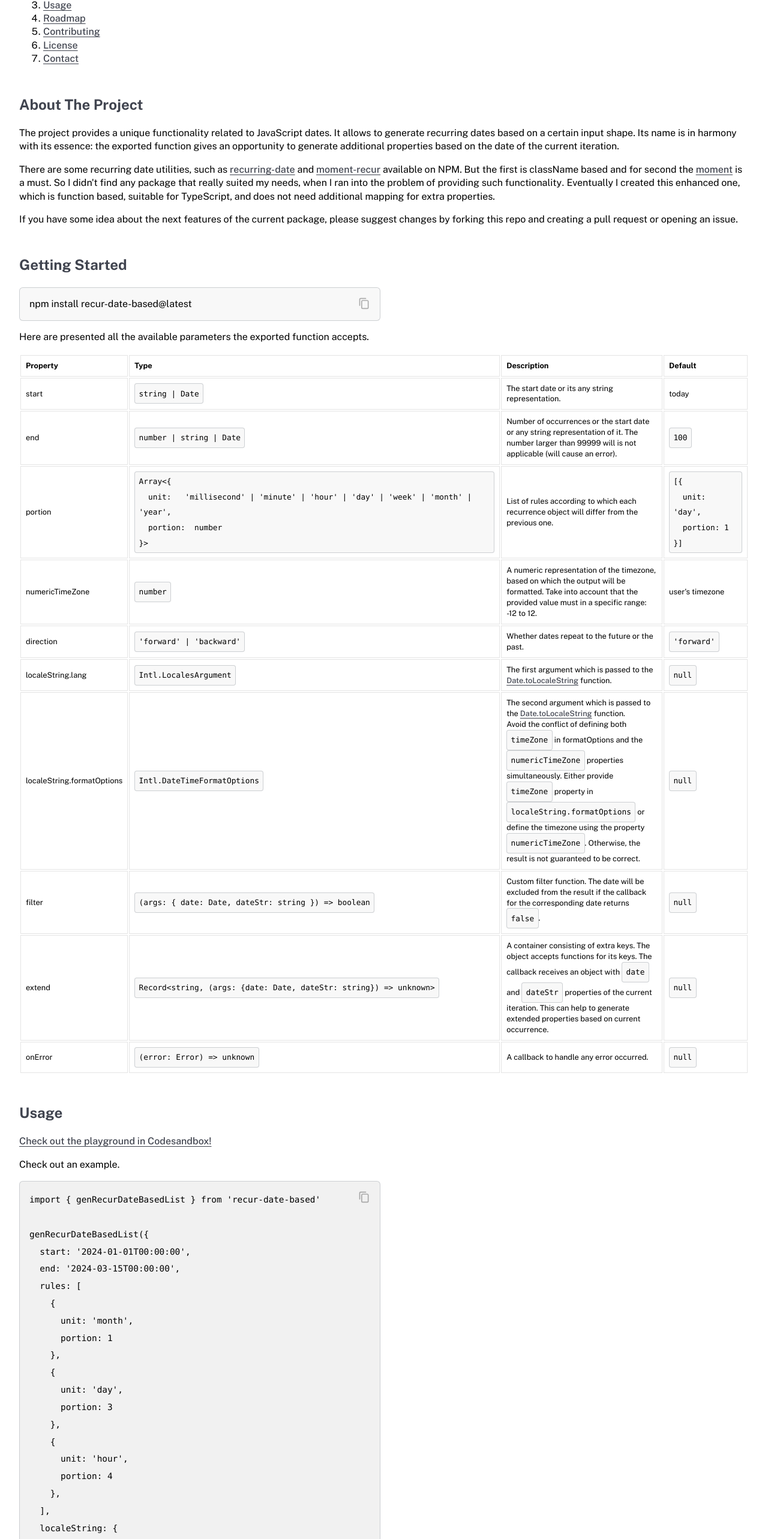
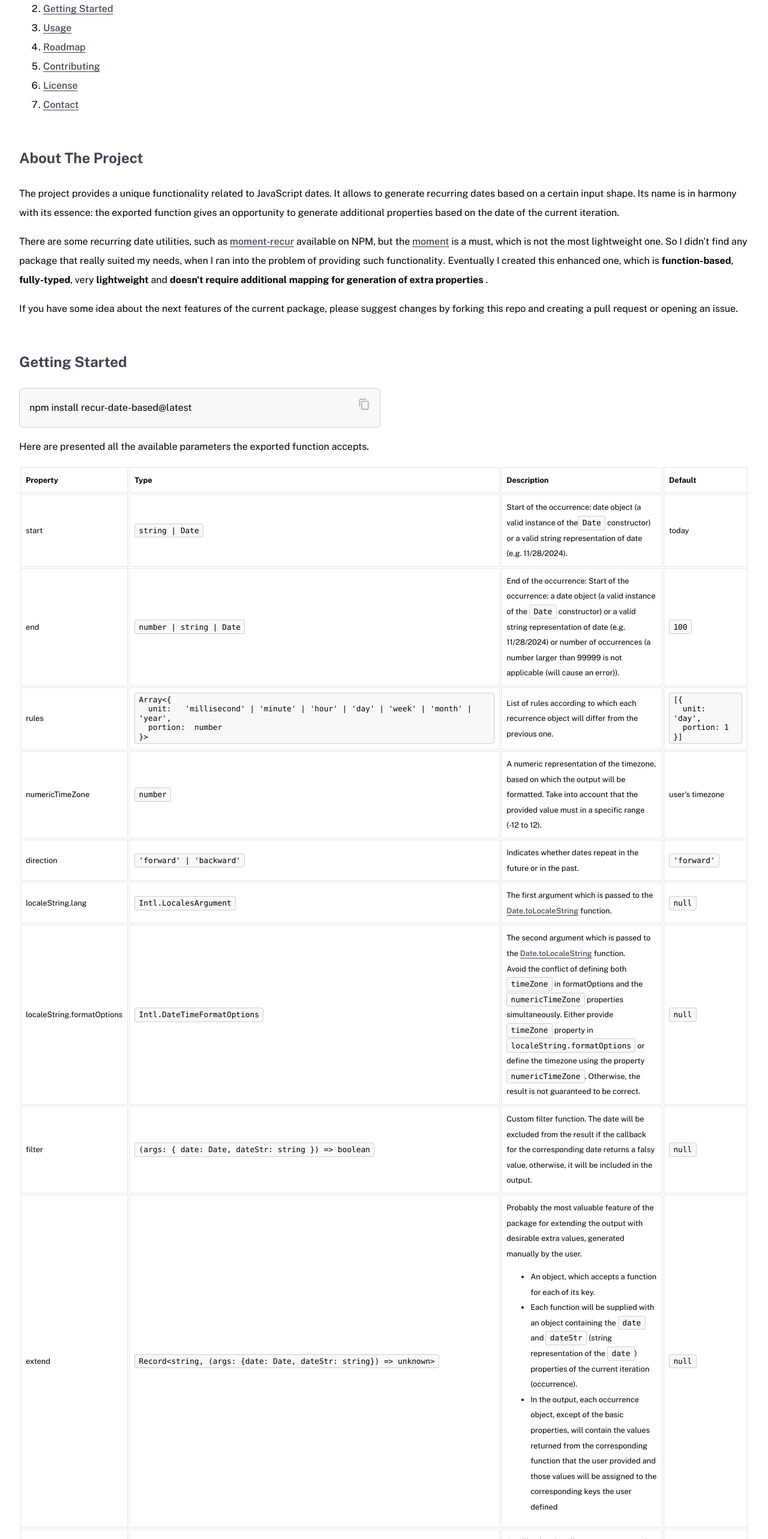
Before and after one commit to NavasardianMichael/recur-date-based-docs, a React (Create React App) app: page / in a window 1280 px wide. Shown: the part 220-2786 px from the top of the page at 60% size. Built offline with nearby package versions, Linux system fonts and the light colour scheme; a web font is replaced by a local one.

Commit message:
docs fixes

```diff
--- a/package.json
+++ b/package.json
@@ -1,6 +1,6 @@
 {
   "name": "recur-date-based-docs",
-  "version": "1.1.2",
+  "version": "1.1.3",
   "homepage": "https://NavasardianMichael.github.io/recur-date-based-docs",
   "private": true,
   "dependencies": {
--- a/src/app.module.css
+++ b/src/app.module.css
@@ -19,8 +19,8 @@
 
   @media only screen and (max-width: 600px) {
     & {
-        padding: .5rem 1rem;
-        text-wrap: balance;
+      padding: 0.5rem 1rem;
+      text-wrap: balance;
     }
   }
 
--- a/src/components/docs/main.tsx
+++ b/src/components/docs/main.tsx
@@ -11,30 +11,30 @@ export const Docs: FC<Props> = memo(() => {
         <summary>Table of Contents</summary>
         <ol>
           <li>
-            <a href='#about-the-project'>About The Project</a>
+            <a href="#about-the-project">About The Project</a>
           </li>
           <li>
-            <a href='#getting-started'>Getting Started</a>
+            <a href="#getting-started">Getting Started</a>
           </li>
           <li>
-            <a href='#usage'>Usage</a>
+            <a href="#usage">Usage</a>
           </li>
           <li>
-            <a href='#roadmap'>Roadmap</a>
+            <a href="#roadmap">Roadmap</a>
           </li>
           <li>
-            <a href='#contributing'>Contributing</a>
+            <a href="#contributing">Contributing</a>
           </li>
           <li>
-            <a href='#license'>License</a>
+            <a href="#license">License</a>
           </li>
           <li>
-            <a href='#contact'>Contact</a>
+            <a href="#contact">Contact</a>
           </li>
         </ol>
       </details>
 
-      <h2 id='about-the-project'>About The Project</h2>
+      <h2 id="about-the-project">About The Project</h2>
       <p>
         The project provides a unique functionality related to JavaScript dates.
         It allows to generate recurring dates based on a certain input shape.
@@ -45,41 +45,40 @@ export const Docs: FC<Props> = memo(() => {
       <p>
         There are some recurring date utilities, such as{" "}
         <a
-          target='_blank'
-          rel='noreferrer'
-          href='https://www.npmjs.com/package/recurring-date'
-        >
-          recurring-date
-        </a>{" "}
-        and{" "}
-        <a
-          target='_blank'
-          rel='noreferrer'
-          href='https://www.npmjs.com/package/moment-recur'
+          target="_blank"
+          rel="noreferrer"
+          href="https://www.npmjs.com/package/moment-recur"
         >
           moment-recur
         </a>{" "}
-        available on NPM. But the first is className based and for second the{" "}
+        available on NPM, but the{" "}
         <a
-          target='_blank'
-          rel='noreferrer'
-          href='https://www.npmjs.com/package/moment'
+          target="_blank"
+          rel="noreferrer"
+          href="https://www.npmjs.com/package/moment"
         >
           moment
         </a>{" "}
-        is a must. So I didn't find any package that really suited my needs,
-        when I ran into the problem of providing such functionality․ Eventually
-        I created this enhanced one, which is function based, suitable for
-        TypeScript, and does not need additional mapping for extra properties.
+        is a must, which is not the most lightweight one. So I didn't find any
+        package that really suited my needs, when I ran into the problem of
+        providing such functionality․ Eventually I created this enhanced one,
+        which is <b>function-based</b>, <b>fully-typed</b>, very{" "}
+        <b>lightweight</b> and{" "}
+        <b>
+          doesn't require additional mapping for generation of extra properties
+        </b>{" "}
+        .
       </p>
       <p>
         If you have some idea about the next features of the current package,
         please suggest changes by forking this repo and creating a pull request
         or opening an issue.
       </p>
-      <h2 id='getting-started'>Getting Started</h2>
+      <h2 id="getting-started">Getting Started</h2>
       <Copyable>
-        <div style={{ padding: "1rem" }}>npm install recur-date-based@latest</div>
+        <div style={{ padding: "1rem" }}>
+          npm install recur-date-based@latest
+        </div>
       </Copyable>
       <p>
         Here are presented all the available parameters the exported function
@@ -101,7 +100,11 @@ export const Docs: FC<Props> = memo(() => {
               <td>
                 <code>string | Date</code>
               </td>
-              <td>The start date or its any string representation.</td>
+              <td>
+                Start of the occurrence: date object (a valid instance of the
+                <code>Date</code> constructor) or a valid string representation
+                of date (e.g. 11/28/2024).
+              </td>
               <td>today</td>
             </tr>
             <tr>
@@ -110,39 +113,42 @@ export const Docs: FC<Props> = memo(() => {
                 <code>number | string | Date</code>
               </td>
               <td>
-                Number of occurrences or the start date or any string
-                representation of it. The number larger than 99999 will is not
-                applicable (will cause an error).
+                End of the occurrence: Start of the occurrence: a date object (a
+                valid instance of the <code>Date</code> constructor) or a valid
+                string representation of date (e.g. 11/28/2024) or number of
+                occurrences (a number larger than 99999 is not applicable (will
+                cause an error)).
               </td>
               <td>
                 <code>100</code>
               </td>
             </tr>
             <tr>
-              <td>portion</td>
-              <td style={{minWidth: 600}}>
+              <td>rules</td>
+              <td style={{ minWidth: 600 }}>
                 <code>
                   Array{`<{`}
-                    <br/>
-                      &emsp;&emsp;unit:
-                      &nbsp;
-                      'millisecond' | 'minute' | 'hour' | 'day' | 'week' | 'month' | 'year',
-                      <br/>
-                      &emsp;&emsp;portion:
-                      &nbsp;number
-                    <br/>
+                  <br />
+                  &emsp;&emsp;unit: &nbsp; 'millisecond' | 'minute' | 'hour' |
+                  'day' | 'week' | 'month' | 'year',
+                  <br />
+                  &emsp;&emsp;portion: &nbsp;number
+                  <br />
                   {`}>`}
                 </code>
               </td>
-              <td>List of rules according to which each recurrence object will differ from the previous one.</td>
-              <td style={{minWidth: 122}}>
+              <td>
+                List of rules according to which each recurrence object will
+                differ from the previous one.
+              </td>
+              <td style={{ minWidth: 122 }}>
                 <code>
                   {`[{`}
-                    <br/>
-                      &emsp;&emsp;unit: 'day',
-                      <br/>
-                      &emsp;&emsp;portion: 1
-                    <br/>
+                  <br />
+                  &emsp;&emsp;unit: 'day',
+                  <br />
+                  &emsp;&emsp;portion: 1
+                  <br />
                   {`}]`}
                 </code>
               </td>
@@ -155,7 +161,7 @@ export const Docs: FC<Props> = memo(() => {
               <td>
                 A numeric representation of the timezone, based on which the
                 output will be formatted. Take into account that the provided
-                value must in a specific range: -12 to 12.
+                value must in a specific range (-12 to 12).
               </td>
               <td>user's timezone</td>
             </tr>
@@ -164,7 +170,9 @@ export const Docs: FC<Props> = memo(() => {
               <td>
                 <code>'forward' | 'backward'</code>
               </td>
-              <td>Whether dates repeat to the future or the past.</td>
+              <td>
+                Indicates whether dates repeat in the future or in the past.
+              </td>
               <td>
                 <code>'forward'</code>
               </td>
@@ -177,9 +185,9 @@ export const Docs: FC<Props> = memo(() => {
               <td>
                 The first argument which is passed to the{" "}
                 <a
-                  target='_blank'
-                  rel='noreferrer'
-                  href='https://developer.mozilla.org/en-US/docs/Web/JavaScript/Reference/Global_Objects/Date/toLocaleString'
+                  target="_blank"
+                  rel="noreferrer"
+                  href="https://developer.mozilla.org/en-US/docs/Web/JavaScript/Reference/Global_Objects/Date/toLocaleString"
                 >
                   Date.toLocaleString
                 </a>{" "}
@@ -197,18 +205,20 @@ export const Docs: FC<Props> = memo(() => {
               <td>
                 The second argument which is passed to the{" "}
                 <a
-                  target='_blank'
-                  rel='noreferrer'
-                  href='https://developer.mozilla.org/en-US/docs/Web/JavaScript/Reference/Global_Objects/Date/toLocaleString'
+                  target="_blank"
+                  rel="noreferrer"
+                  href="https://developer.mozilla.org/en-US/docs/Web/JavaScript/Reference/Global_Objects/Date/toLocaleString"
                 >
                   Date.toLocaleString
                 </a>{" "}
                 function.
                 <br />
-                Avoid the conflict of defining both <code>timeZone</code> in formatOptions
-                and the <code>numericTimeZone</code> properties simultaneously.
-                Either provide <code>timeZone</code> property in <code>localeString.formatOptions</code> or define the timezone using the property <code>numericTimeZone</code>.
-                Otherwise, the result is not guaranteed to be correct.
+                Avoid the conflict of defining both <code>timeZone</code> in
+                formatOptions and the <code>numericTimeZone</code> properties
+                simultaneously. Either provide <code>timeZone</code> property in{" "}
+                <code>localeString.formatOptions</code> or define the timezone
+                using the property <code>numericTimeZone</code>. Otherwise, the
+                result is not guaranteed to be correct.
               </td>
               <td>
                 <code>null</code>
@@ -222,9 +232,9 @@ export const Docs: FC<Props> = memo(() => {
                 </code>
               </td>
               <td>
-                Custom filter function. The date will be excluded from the result
-                if the callback for the corresponding date returns{" "}
-                <code>false</code>.
+                Custom filter function. The date will be excluded from the
+                result if the callback for the corresponding date returns a
+                falsy value, otherwise, it will be included in the output.
               </td>
               <td>
                 <code>null</code>
@@ -236,11 +246,27 @@ export const Docs: FC<Props> = memo(() => {
                 <code>{`Record<string, (args: {date: Date, dateStr: string}) => unknown>`}</code>
               </td>
               <td>
-                A container consisting of extra keys. The object accepts functions
-                for its keys. The callback receives an object with{" "}
-                <code>date</code> and <code>dateStr</code> properties of the
-                current iteration. This can help to generate extended properties
-                based on current occurrence.
+                Probably the most valuable feature of the package for extending
+                the output with desirable extra values, generated manually by
+                the user.
+                <ul>
+                  <li>
+                    An object, which accepts a function for each of its key.
+                  </li>
+                  <li>
+                    Each function will be supplied with an object containing the{" "}
+                    <code>date</code> and <code>dateStr</code> (string
+                    representation of the <code>date</code>) properties of the
+                    current iteration (occurrence).
+                  </li>
+                  <li>
+                    In the output, each occurrence object, except of the basic
+                    properties, will contain the values returned from the
+                    corresponding function that the user provided and those
+                    values will be assigned to the corresponding keys the user
+                    defined
+                  </li>
+                </ul>
               </td>
               <td>
                 <code>null</code>
@@ -251,7 +277,10 @@ export const Docs: FC<Props> = memo(() => {
               <td>
                 <code>(error: Error) ={`>`} unknown</code>
               </td>
-              <td>A callback to handle any error occurred.</td>
+              <td>
+                A callback to handle any error occurred during the recurring
+                process.
+              </td>
               <td>
                 <code>null</code>
               </td>
@@ -259,10 +288,10 @@ export const Docs: FC<Props> = memo(() => {
           </tbody>
         </table>
       </div>
-      <h2 id='usage'>Usage</h2>
+      <h2 id="usage">Usage</h2>
       <a
-        target='_blank'
-        href='https://codesandbox.io/p/sandbox/react-typescript-forked-5qmyxf?file=%2Fsrc%2FApp.tsx%3A5%2C23'
+        target="_blank"
+        href="https://codesandbox.io/p/sandbox/react-typescript-forked-5qmyxf?file=%2Fsrc%2FApp.tsx%3A5%2C23"
         rel="noreferrer"
       >
         Check out the playground in Codesandbox!
@@ -308,8 +337,8 @@ genRecurDateBasedList({
 
       <p>
         The result is an array consisting of objects, which include{" "}
-        <code>date</code>, <code>utcDate</code>, <code>dateStr</code> properties, and the extended ones as well. Check out
-        the result.
+        <code>date</code>, <code>utcDate</code>, <code>dateStr</code>{" "}
+        properties, and the extended ones as well. Check out the result.
       </p>
 
       <Copyable>
@@ -399,7 +428,7 @@ genRecurDateBasedList({
           </code>
         </pre>
       </Copyable>
-      <h2 id='roadmap'>Roadmap</h2>
+      <h2 id="roadmap">Roadmap</h2>
       <div> &#10003; Extended props</div>
       <div> &#10003; Exclude (filter) functionality</div>
       <div> &#10003; Error handling</div>
@@ -409,12 +438,12 @@ genRecurDateBasedList({
       <div> &minus; Short formatting (e.g. dd/mm/yyyy)</div>
       <p>
         See the{" "}
-        <a href='https://github.com/NavasardianMichael/recur-date-based/issues'>
+        <a href="https://github.com/NavasardianMichael/recur-date-based/issues">
           open issues
         </a>{" "}
         for a full list of proposed features (and known issues).
       </p>
-      <h2 id='contributing'>Contributing</h2>
+      <h2 id="contributing">Contributing</h2>
       <p>
         Contributions are what make the open source community such an amazing
         place to learn, inspire, and create. Any contributions you make are{" "}
@@ -423,9 +452,9 @@ genRecurDateBasedList({
       <p>
         If you have a suggestion that would make this better, please fork the{" "}
         <a
-          target='_blank'
-          rel='noreferrer'
-          href='https://github.com/NavasardianMichael/recur-date-based'
+          target="_blank"
+          rel="noreferrer"
+          href="https://github.com/NavasardianMichael/recur-date-based"
         >
           Github Repository
         </a>{" "}
@@ -449,15 +478,15 @@ genRecurDateBasedList({
         </li>
         <li>Open a Pull Request</li>
       </ol>
-      <h2 id='license'>License</h2>
+      <h2 id="license">License</h2>
       <p>Distributed under the MIT License</p>
-      <h2 id='contact'>Contact</h2>
+      <h2 id="contact">Contact</h2>
       <p>
         Email -{" "}
         <a
-          target='_blank'
-          rel='noreferrer'
-          href='mailto:navasardianmichael@gmail.com'
+          target="_blank"
+          rel="noreferrer"
+          href="mailto:navasardianmichael@gmail.com"
         >
           navasardianmichael@gmail.com
         </a>
@@ -465,16 +494,16 @@ genRecurDateBasedList({
       <p>
         LinkedIn -{" "}
         <a
-          target='_blank'
-          rel='noreferrer'
-          href='https://linkedin.com/in/michael-navasardyan'
+          target="_blank"
+          rel="noreferrer"
+          href="https://linkedin.com/in/michael-navasardyan"
         >
           https://linkedin.com/in/michael-navasardyan
         </a>
       </p>
       <p>
         Project -{" "}
-        <a href='https://github.com/NavasardianMichael/recur-date-based'>
+        <a href="https://github.com/NavasardianMichael/recur-date-based">
           https://github.com/NavasardianMichael/recur-date-based
         </a>
       </p>
--- a/src/index.css
+++ b/src/index.css
@@ -3,7 +3,7 @@ body {
   font-family: "Public Sans", -apple-system, BlinkMacSystemFont, "Segoe UI",
     "Roboto", "Oxygen", "Ubuntu", "Cantarell", "Fira Sans", "Droid Sans",
     "Helvetica Neue", sans-serif;
-  line-height: 1.4;
+  line-height: 2;
   font-size: 1rem;
   -webkit-font-smoothing: antialiased;
   -moz-osx-font-smoothing: grayscale;
@@ -12,5 +12,5 @@ body {
 code {
   font-family: source-code-pro, Menlo, Monaco, Consolas, "Courier New",
     monospace;
-  line-height: 2;
+  line-height: 1.2;
 }
```
